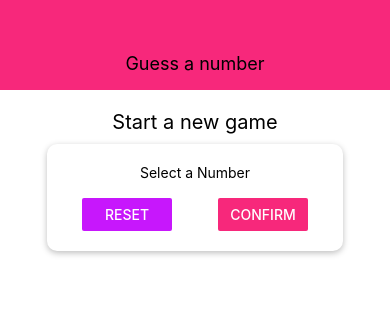
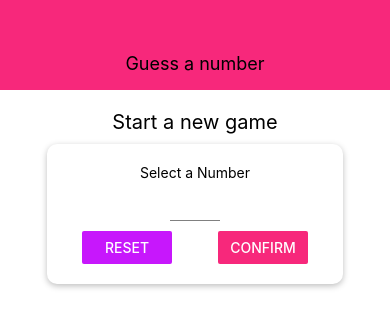
Before and after one commit to laioAndrade/Guess-a-number-app, a React Native app: screen / in a window 390 px wide. Shown: the top 328 px of the page. Built offline with nearby package versions, Linux system fonts and the light colour scheme.

Commit message:
add input component

```diff
--- /dev/null
+++ b/components/Input.js
@@ -0,0 +1,17 @@
+import React from 'react';
+import { TextInput, StyleSheet } from 'react-native';
+
+const Input = (props) => {
+  return <TextInput {...props} style={{ ...styles.input, ...props.style }} />;
+};
+
+const styles = StyleSheet.create({
+  input: {
+    height: 30,
+    borderBottomColor: 'grey',
+    borderBottomWidth: 1,
+    marginVertical: 10,
+  },
+});
+
+export default Input;
--- a/screens/StartGameScreen.js
+++ b/screens/StartGameScreen.js
@@ -1,8 +1,9 @@
 import React from 'react';
-import { View, Text, StyleSheet, TextInput, Button } from 'react-native';
+import { View, Text, StyleSheet, Button } from 'react-native';
 
 import Card from '../components/Card';
 import Colors from '../constants/colors';
+import Input from '../components/Input';
 
 const StartGameScreen = (props) => {
   return (
@@ -10,7 +11,14 @@
       <Text style={styles.title}>Start a new game</Text>
       <Card style={styles.inputContainer}>
         <Text>Select a Number</Text>
-        <TextInput />
+        <Input
+          style={styles.input}
+          blurOnSubmit
+          autoCapitalize="none"
+          autoCorrect={false}
+          keyboardType="number-pad"
+          maxLength={2}
+        />
         <View style={styles.buttonContainer}>
           <View style={styles.button}>
             <Button title="Reset" onPress={() => {}} color={Colors.accent} />
@@ -48,6 +56,10 @@
   button: {
     width: 90,
   },
+  input: {
+    width: 50,
+    textAlign: 'center',
+  },
 });
 
 export default StartGameScreen;
```
